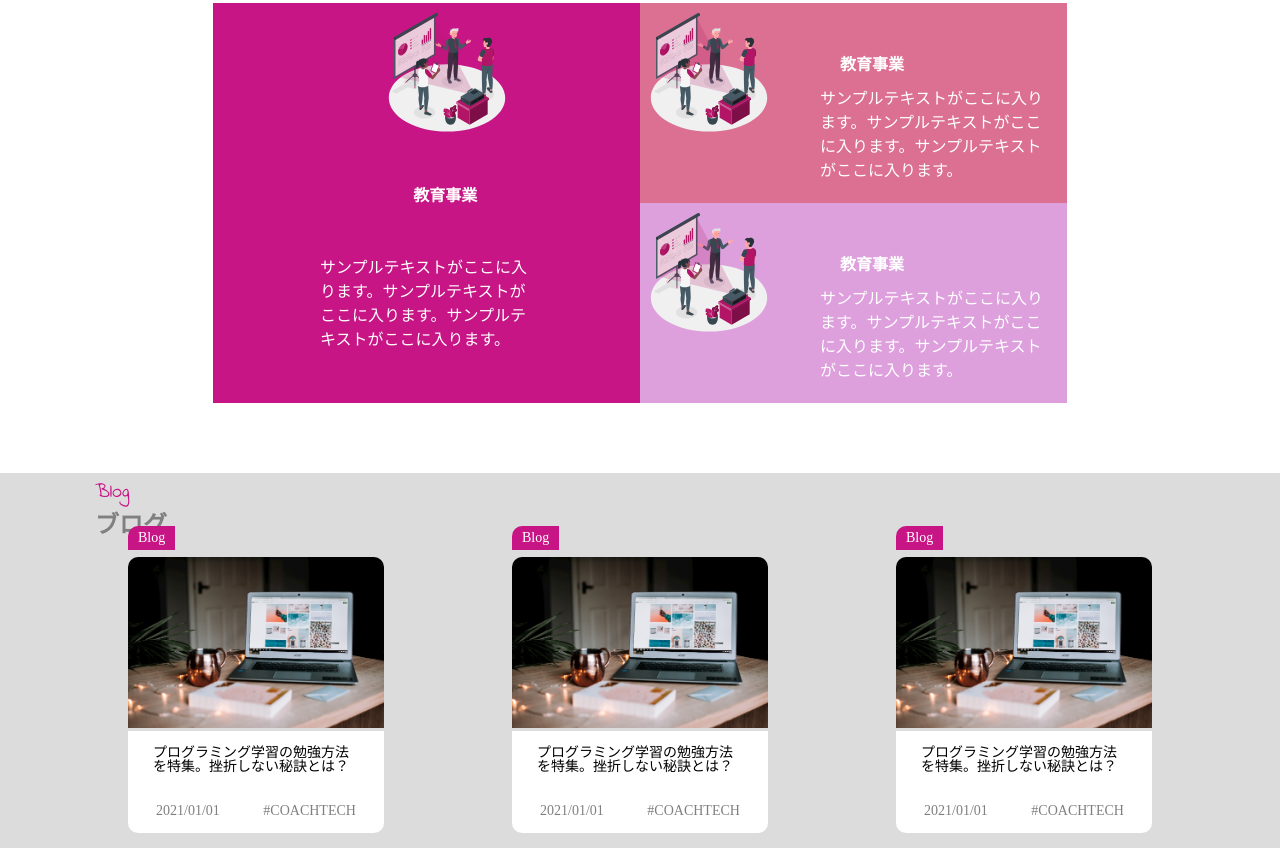
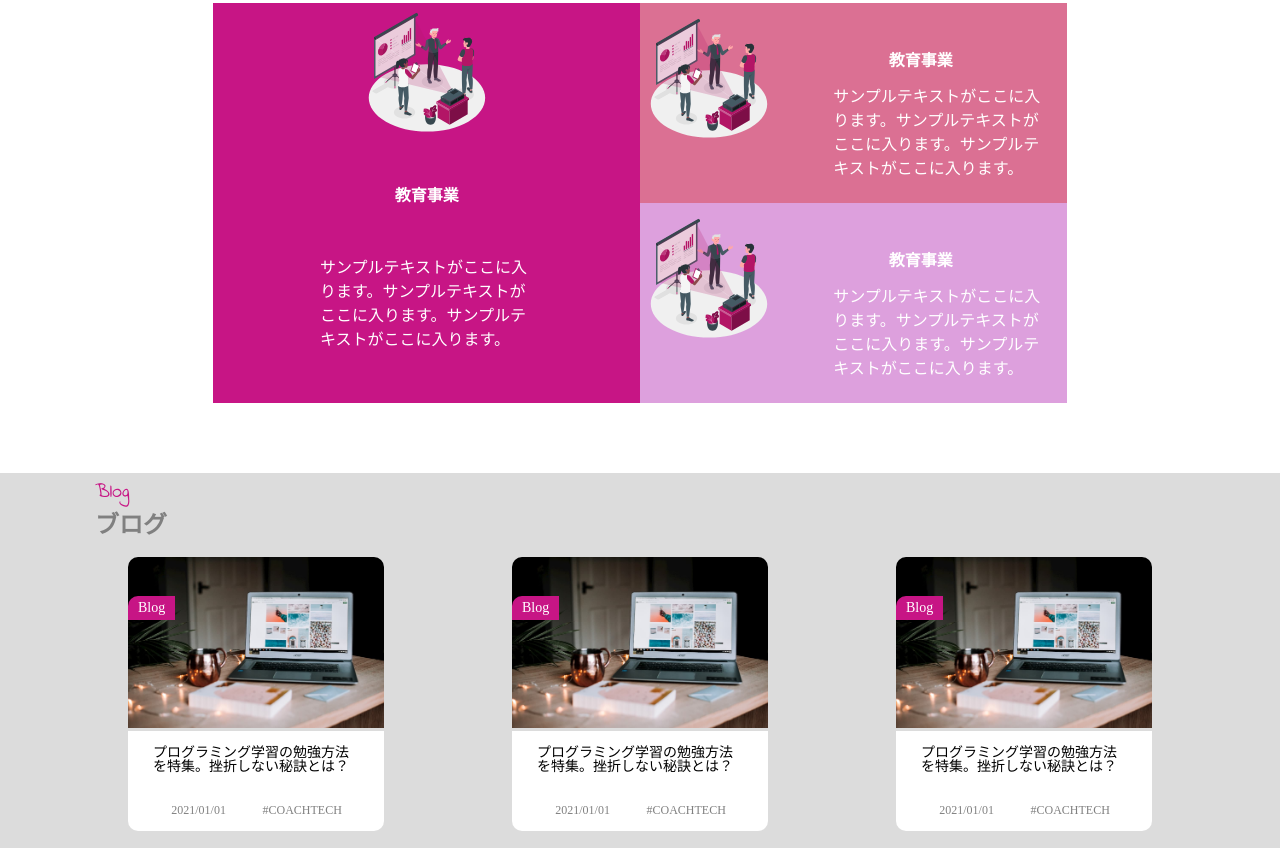
Before and after one commit to bluemint56/coachtech-task4, a plain HTML site: page index.html in a window 1280 px wide. Shown: the part 1617-2465 px from the top of the page. Drawn offline with Linux system fonts and the light colour scheme; a web font is replaced by a local one.

Commit message:
coachtech-task4-ver2

```diff
--- a/css/style.css
+++ b/css/style.css
@@ -46,6 +46,7 @@ a {
   top: 50%;
   left: 20%;
   font-size: 24px;
+  margin-top: 5px;
   font-weight: bold;
   color: #c71585;
 }
@@ -55,6 +56,7 @@ a {
   left: 20%;
   color: grey;
   font-size: 18px;
+  margin-top: 5px;
 }
 
 /*ニュース部分*/
@@ -85,10 +87,11 @@ a {
   width: 60%;
   border-bottom: 1px solid grey;
   padding: 5px 0;
-  font-size: 18px;
+  font-size: 15px;
   font-weight: bold;
   color: grey;
-  margin-left: 300px;
+  margin-left: auto;
+  margin-right: auto;
 }
 .news-span {
   border-radius: 15px;
@@ -182,13 +185,16 @@ a {
 }
 .sc-img {
   width: 30%;
-  margin-left: 170px;
+  margin-left: auto;
+  margin-right: auto;
   margin-top: 5px;
 }
 .sc-h3 {
   color: white;
   width: 30%;
-  margin-left: 200px;
+  text-align: center;
+  margin-left: auto;
+  margin-right: auto;
 }
 .sc-p {
   color: white;
@@ -200,19 +206,22 @@ a {
 .sc-img2 {
   width: 30%;
   margin-left: 5px;
-  margin-top: 5px;
+  margin-top: auto;
+  margin-bottom: auto;
 }
 .sc-h3-2 {
   color: white;
-  width: 40%;
+  width: 30%;
   margin-top: -100px;
-  margin-left: 200px;
+  margin-left: auto;
+  margin-right: 50px;
 }
 .sc-p-2 {
   color: white;
-  width: 55%;
+  width: 50%;
   margin-top: -90px;
-  margin-left: 180px;
+  margin-left: auto;
+  margin-right: 20px;
   line-height: 1.5;
 }
 
@@ -262,24 +271,32 @@ a {
   padding: 5px 10px;
   background: #c71585;
   position: absolute;
-  margin: -220px -20px auto -25px;
+  margin-top: -150px;
+  margin-bottom: auto;
+  margin-left: -25px;
+  margin-right: auto;
   display: inline-block;
   color: white;
   font-size: 14px;
   border-top-left-radius: 10px;
 }
 .card-tag {
-  font-size: 14px;
+  font-size: 12px;
   text-align: center;
 }
 .tag {
   display: inline-block;
   color: grey;
+  text-align: right;
+  width: 30%;
+  margin-right: 20px;
 }
 .date {
   display: inline-block;
   color: grey;
-  margin-right: 40px;
+  width: 30%;
+  margin-left: 0;
+  margin-right: 30px;
 }
 .blog-btn {
   width: 200px;
@@ -364,7 +381,7 @@ table td {
   top: 50%;
   left: 50%;
   transform: translate(-50%, -50%);
-  font-size: 40px;
+  font-size: 30px;
   color: white;
 }
 
```
